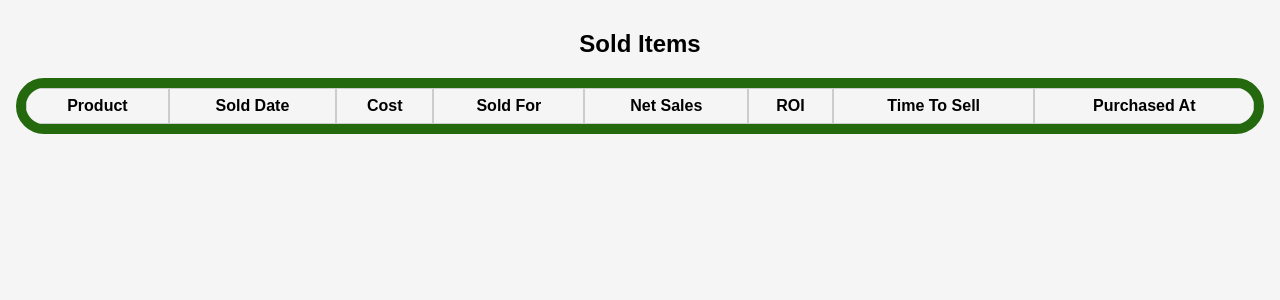
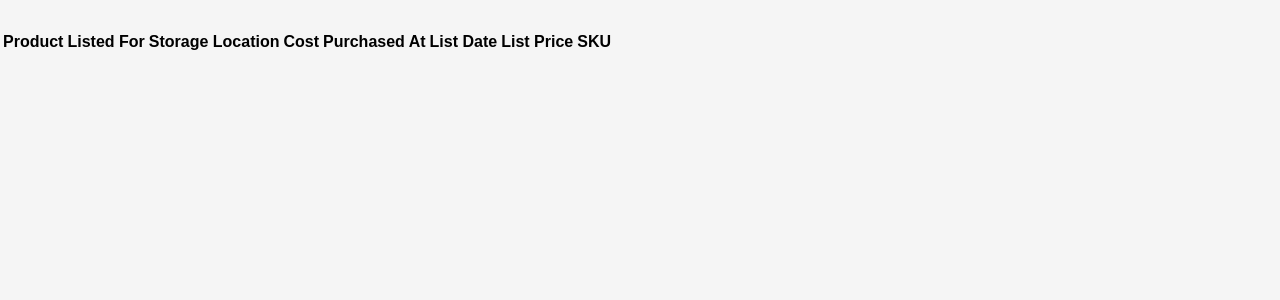
Before and after one commit to AssiduouslyCharles/Tally-O, a Flask app: page /inventory in a window 1280 px wide. Shown: the part 117-417 px from the top of the page. Run offline with Flask 3, Linux system fonts and the light colour scheme; data that the repository does not hold is empty.

Commit message:
add storage location and prepare Inventory page

```diff
--- a/backend/app.py
+++ b/backend/app.py
@@ -226,6 +226,7 @@
             # blank placeholders for manual columns
             item_cost          = None
             purchased_at       = None
+            storage_loc        = None
             sku                = item.find("SKU").text if item.find("SKU") else ""
             qty_avail          = int(item.find("QuantityAvailable").text) if item.find("QuantityAvailable") else 0
 
@@ -240,14 +241,15 @@
               item_cost         REAL,
               available_quantity INTEGER,
               purchased_at      TEXT,
-              sku               TEXT
+              sku               TEXT,
+              storage_location TEXT
             );
             """)
             cursor.execute("""
             INSERT INTO inventory_items (
               item_id, item_title, photo_url, list_price,
               list_date, item_cost, available_quantity,
-              purchased_at, sku
+              purchased_at, sku, storage_location
             ) VALUES (?, ?, ?, ?, ?, ?, ?, ?, ?)
             ON CONFLICT(item_id) DO UPDATE SET
               item_title        = excluded.item_title,
@@ -259,7 +261,7 @@
             """, (
               item_id, title, photo_url, list_price,
               start_time, item_cost, qty_avail,
-              purchased_at, sku
+              purchased_at, sku, storage_loc
             ))
             total += 1
 
--- a/backend/templates/inventory.html
+++ b/backend/templates/inventory.html
@@ -27,18 +27,17 @@
     <main>
       <!-- Sold Items Section -->
       <section>
-        <h2>Sold Items</h2>
-        <table id="sold-items-table">
+        <table id="inventory-items-table">
           <thead>
             <tr>
               <th>Product</th>
-              <th>Sold Date</th>
+              <th>Listed For</th>
+              <th>Storage Location</th>
               <th>Cost</th>
-              <th>Sold For</th>
-              <th>Net Sales</th>
-              <th>ROI</th>
-              <th>Time To Sell</th>
               <th>Purchased At</th>
+              <th>List Date</th>
+              <th>List Price</th>
+              <th>SKU</th>
             </tr>
           </thead>
           <tbody>
--- a/db/schema.sql
+++ b/db/schema.sql
@@ -65,7 +65,7 @@
     credit_amount                REAL
 );
 
-CREATE TABLE IF NOT EXISTS inventory (
+CREATE TABLE IF NOT EXISTS inventory_items (
     item_id             TEXT    PRIMARY KEY,
     item_title          TEXT,
     photo_url           TEXT,
@@ -74,5 +74,6 @@
     item_cost           REAL,
     available_quantity  INTEGER,
     purchased_at        TEXT,
-    sku                 TEXT
+    sku                 TEXT,
+    storage_location    TEXT
 );
```
